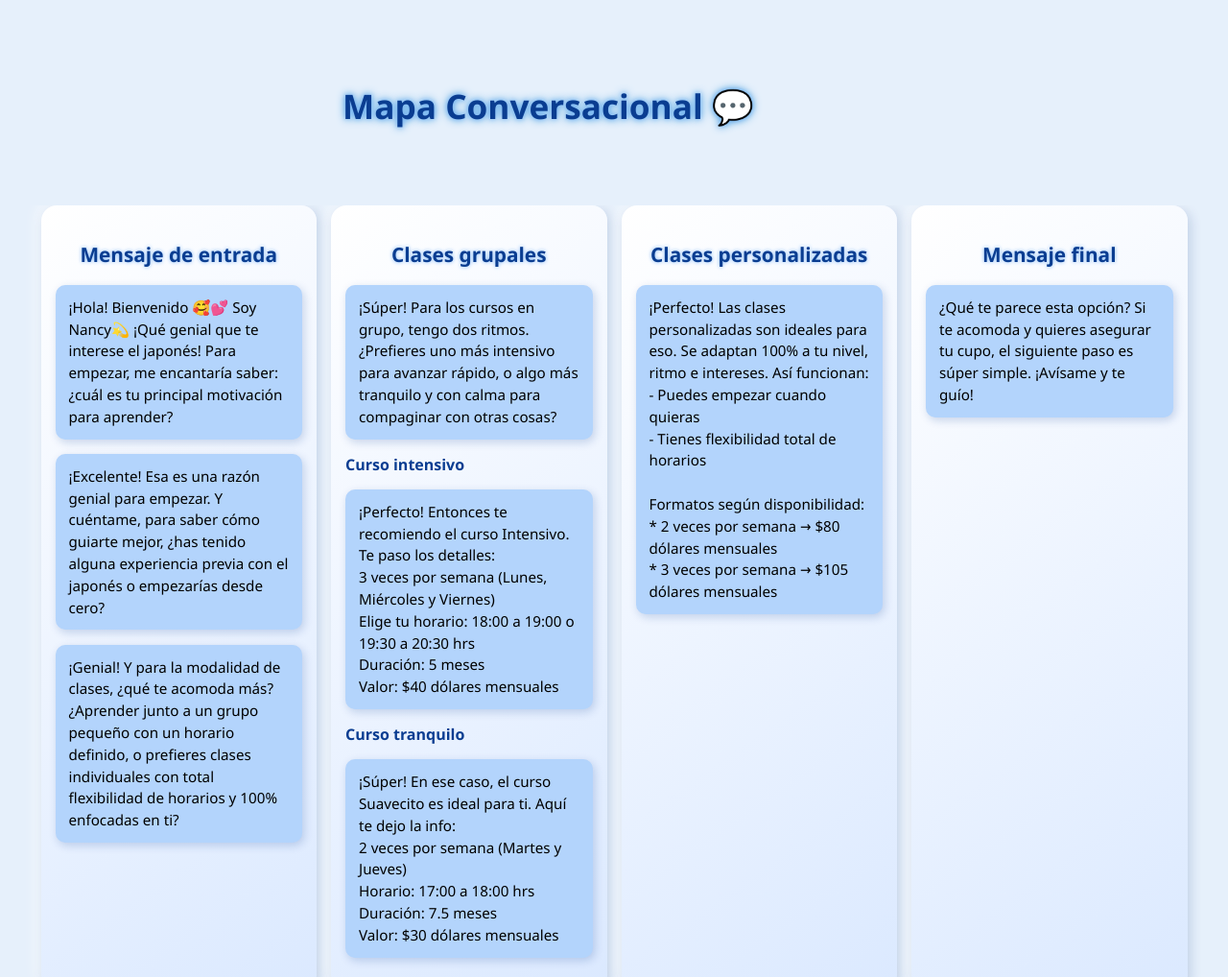
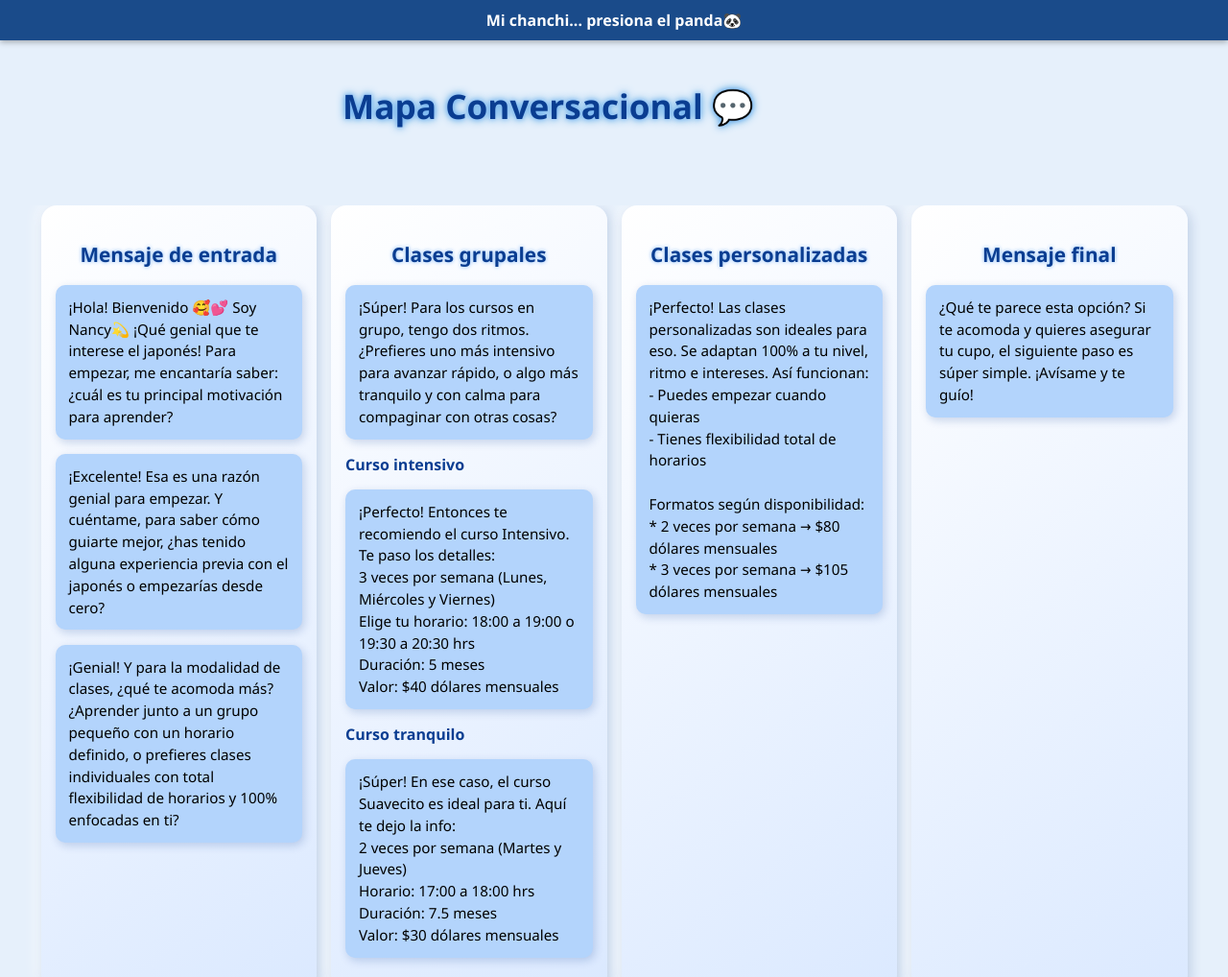
Before and after one commit to JanoCode/nancyweb.github.io, a plain HTML site: page index.html in a window 1280 px wide. Shown: the top 1018 px of the page at 96% size. Drawn offline with Linux system fonts and the light colour scheme.

```diff
--- a/index.js
+++ b/index.js
@@ -1,8 +1,22 @@
-//cambio de GIF por click
 document.addEventListener('DOMContentLoaded', () => {
+  // ===== Mostrar mensaje al entrar =====
+    const msg = document.createElement('div');
+    msg.className = 'panda-message';
+    msg.textContent = 'Mi chanchi... presiona el panda🐼';
+    document.body.appendChild(msg);
+
+    // Ocultar mensaje después de 4 segundos
+    setTimeout(() => {
+      msg.style.transition = 'transform 0.5s ease, opacity 0.5s ease';
+      msg.style.transform = 'translateY(-100%)';
+      msg.style.opacity = '0';
+      setTimeout(() => msg.remove(), 500);
+    }, 10000);
+
+    // ===== Lógica del panda =====
     const panda = document.querySelector('.panda');
 
-  // Lista de GIFs
+    // Lista de GIFs guardados en la carpeta img/
     const gifs = [
       'img/panda1.gif',
       'img/panda2.gif',
@@ -10,23 +24,21 @@ document.addEventListener('DOMContentLoaded', () => {
       'img/panda4.gif',
       'img/panda5.gif',
       'img/panda6.gif',
-    'img/panda7.gif',
+      'img/panda7.gif'
     ];
 
     let indiceInicial = 0;
 
-  // Mostrar el primer GIF al cargar
+    // Mostrar el primer GIF
     panda.style.backgroundImage = `url('${gifs[indiceInicial]}')`;
 
-  // Evento de clic para cambiar GIF
+    // Cambiar GIF al hacer clic
     panda.addEventListener('click', () => {
       indiceInicial = (indiceInicial + 1) % gifs.length;
       panda.style.backgroundImage = `url('${gifs[indiceInicial]}')`;
     });
-});
 
-// ------------------------------
-document.addEventListener('DOMContentLoaded', () => {
+    // Funcion para copiar texto
   const paragraphs = document.querySelectorAll('.flow-container p');
 
   paragraphs.forEach(p => {
--- a/style.css
+++ b/style.css
@@ -117,3 +117,24 @@ h1 {
     vertical-align: middle;
     cursor: pointer;
 }
+
+.panda-message {
+    position: fixed;
+    top: 0;
+    left: 0;
+    width: 100%;
+    background: #1a4b8a;
+    color: white;
+    text-align: center;
+    padding: 10px 0;
+    font-size: 1rem;
+    font-weight: bold;
+    box-shadow: 0 2px 6px rgba(0,0,0,0.3);
+    z-index: 9999;
+    animation: slideDown 0.5s ease-out;
+}
+
+@keyframes slideDown {
+    from { transform: translateY(-100%); }
+    to { transform: translateY(0); }
+}
```
Lines whose indentation alone changed are shown as unchanged.
